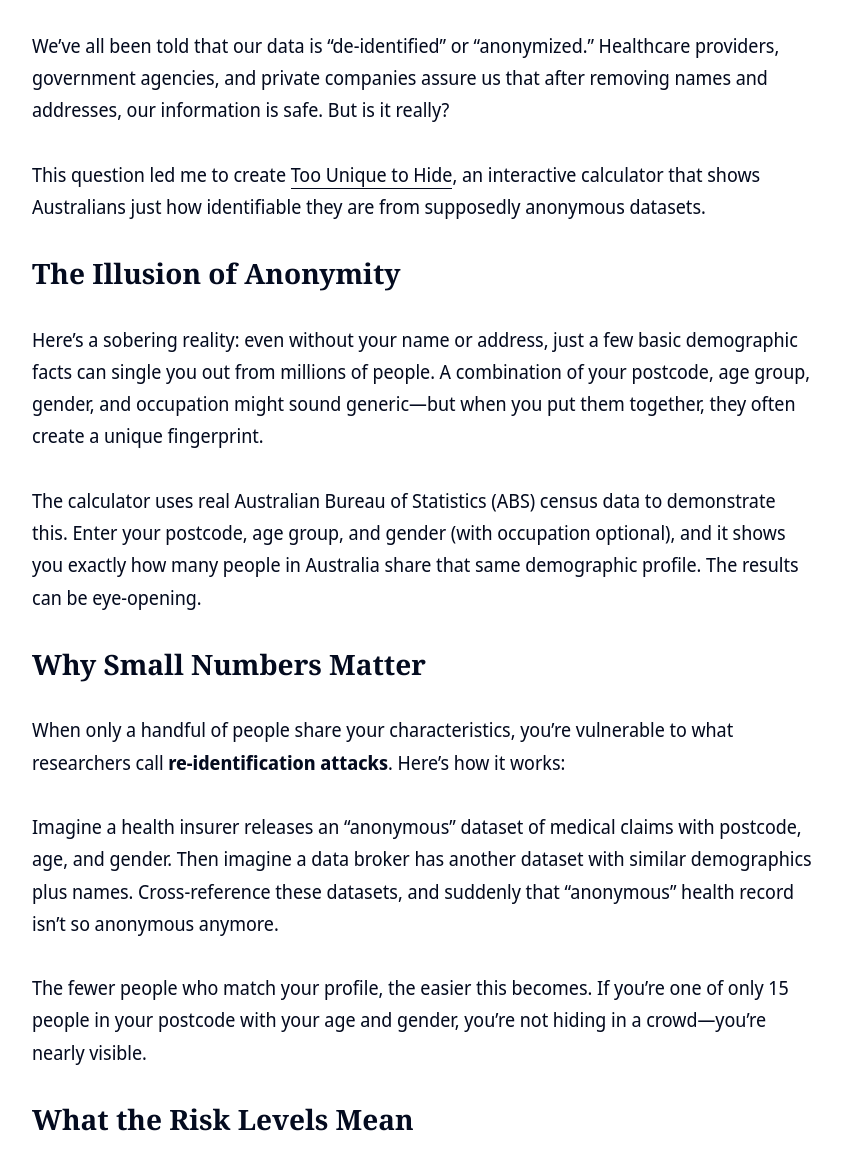
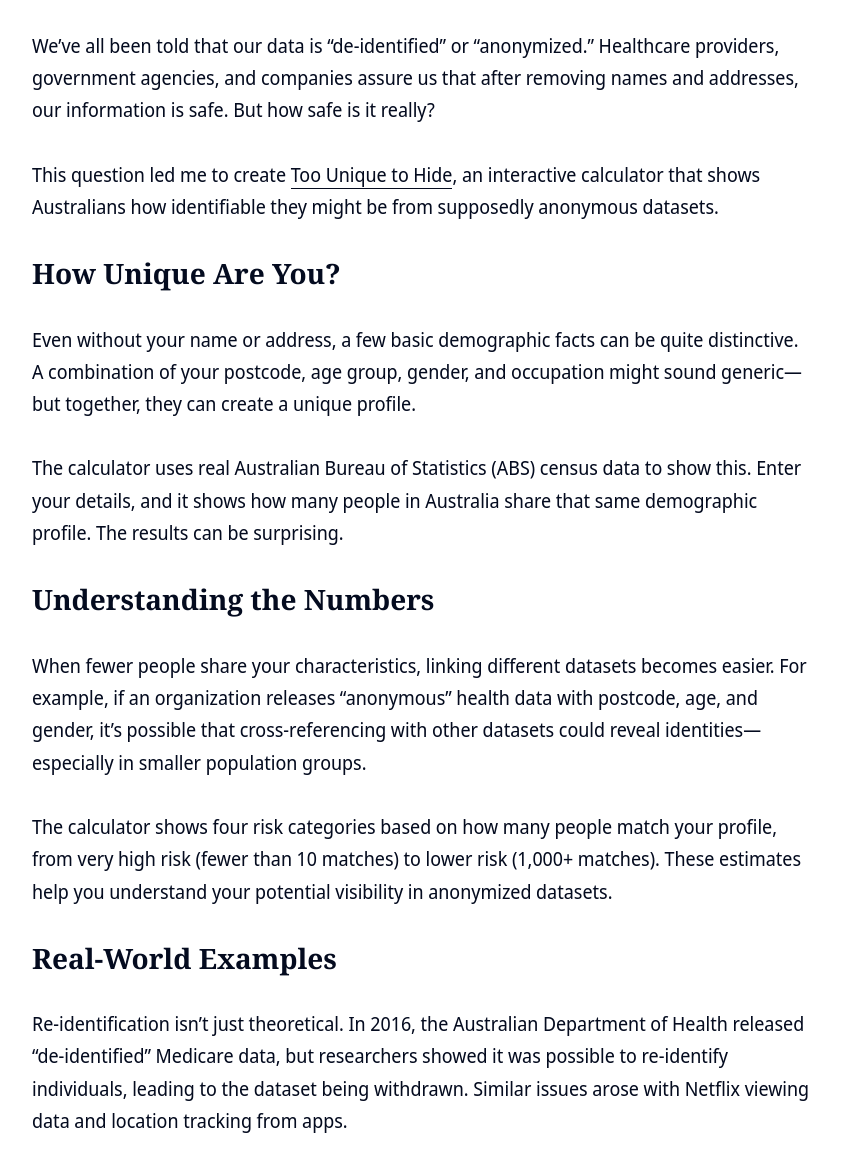
Before and after one commit to mitchelllisle/mitchelllisle.github.io, a Jekyll site: the page built from _posts/2024-12-24-too-unique-to-hide.md, in a window 1280 px wide and 1400 px high, scrolled down 895 px. Shown: the part 227-1399 px from the top of the window, without its empty margins (218-1060 px from the left). Built offline with Jekyll 4.4.1, drawn with Linux system fonts in a browser that asks for light colours; nearby versions of some CDN libraries; some of the changed text lies outside the part shown.

Commit message:
Update blog post: soften language, shorten content, fix image path

```diff
--- a/_posts/2024-12-24-too-unique-to-hide.md
+++ b/_posts/2024-12-24-too-unique-to-hide.md
@@ -4,96 +4,60 @@ title: "Too Unique to Hide: Understanding Re-identification Risk in Australia"
 description: A new tool that reveals how easily you can be identified from "anonymous" data
 date: 2024-12-24 10:00:00 +0000
 author: mitchell
-image: '/images/too-unique-hero.jpg'
+image: '/images/too-unique-to-hide.jpg'
 tags: [privacy, data, security, australia]
 tags_color: '#2563eb'
 ---
 
-We've all been told that our data is "de-identified" or "anonymized." Healthcare providers, government agencies, and private companies assure us that after removing names and addresses, our information is safe. But is it really?
+We've all been told that our data is "de-identified" or "anonymized." Healthcare providers, government agencies, and companies assure us that after removing names and addresses, our information is safe. But how safe is it really?
 
-This question led me to create [Too Unique to Hide](https://mitchelllisle.github.io/too-unique-to-hide-aus/), an interactive calculator that shows Australians just how identifiable they are from supposedly anonymous datasets.
+This question led me to create [Too Unique to Hide](https://mitchelllisle.github.io/too-unique-to-hide-aus/), an interactive calculator that shows Australians how identifiable they might be from supposedly anonymous datasets.
 
-## The Illusion of Anonymity
+## How Unique Are You?
 
-Here's a sobering reality: even without your name or address, just a few basic demographic facts can single you out from millions of people. A combination of your postcode, age group, gender, and occupation might sound generic—but when you put them together, they often create a unique fingerprint.
+Even without your name or address, a few basic demographic facts can be quite distinctive. A combination of your postcode, age group, gender, and occupation might sound generic—but together, they can create a unique profile.
 
-The calculator uses real Australian Bureau of Statistics (ABS) census data to demonstrate this. Enter your postcode, age group, and gender (with occupation optional), and it shows you exactly how many people in Australia share that same demographic profile. The results can be eye-opening.
+The calculator uses real Australian Bureau of Statistics (ABS) census data to show this. Enter your details, and it shows how many people in Australia share that same demographic profile. The results can be surprising.
 
-## Why Small Numbers Matter
+## Understanding the Numbers
 
-When only a handful of people share your characteristics, you're vulnerable to what researchers call **re-identification attacks**. Here's how it works:
+When fewer people share your characteristics, linking different datasets becomes easier. For example, if an organization releases "anonymous" health data with postcode, age, and gender, it's possible that cross-referencing with other datasets could reveal identities—especially in smaller population groups.
 
-Imagine a health insurer releases an "anonymous" dataset of medical claims with postcode, age, and gender. Then imagine a data broker has another dataset with similar demographics plus names. Cross-reference these datasets, and suddenly that "anonymous" health record isn't so anonymous anymore.
+The calculator shows four risk categories based on how many people match your profile, from very high risk (fewer than 10 matches) to lower risk (1,000+ matches). These estimates help you understand your potential visibility in anonymized datasets.
 
-The fewer people who match your profile, the easier this becomes. If you're one of only 15 people in your postcode with your age and gender, you're not hiding in a crowd—you're nearly visible.
+## Real-World Examples
 
-## What the Risk Levels Mean
+Re-identification isn't just theoretical. In 2016, the Australian Department of Health released "de-identified" Medicare data, but researchers showed it was possible to re-identify individuals, leading to the dataset being withdrawn. Similar issues arose with Netflix viewing data and location tracking from apps.
 
-The calculator classifies re-identification risk into four categories:
-
-- **Very High Risk** (fewer than 10 matches): You're highly vulnerable. Just one or two additional data points could uniquely identify you.
-- **High Risk** (10-99 matches): Your anonymity set is small. Linking datasets could single you out with minimal effort.
-- **Moderate Risk** (100-999 matches): You have some protection, but sophisticated data matching could still identify you.
-- **Lower Risk** (1,000+ matches): You're better protected by the crowd, though combining multiple datasets could still be revealing.
-
-## Why This Matters
-
-This isn't just a theoretical concern. Re-identification has real-world consequences:
-
-- In 2016, the Australian Department of Health released "de-identified" Medicare and pharmaceutical benefits data. Within days, researchers demonstrated they could re-identify individuals, leading to the data being removed.
-
-- When Netflix released "anonymous" viewing histories for a competition, researchers successfully re-identified users by cross-referencing with public IMDB ratings.
-
-- "Anonymous" location data from smartphone apps has been used to track individuals' movements, including visits to sensitive locations like medical clinics or places of worship.
-
-The problem isn't just malicious actors—it's also well-meaning organizations that underestimate re-identification risks when sharing data for research or commercial purposes.
+Most often, this isn't about bad actors—it's organizations not fully appreciating how unique demographic combinations can be when sharing data for legitimate research or policy purposes.
 
 ## The Combination Effect
 
-What makes this particularly insidious is that each characteristic on its own seems harmless. Millions of Australians share your age group. Millions share your postcode. But **combine** them with gender, add occupation, and suddenly you're in a much smaller group.
-
-This is why the visualization in the calculator matters. It shows not just your overall risk, but breaks down how rare you are for each individual attribute. You might be common in your postcode but rare in your occupation—and that combination is what matters.
+Each demographic factor on its own is common. Millions share your age group or postcode. But combine them with gender and occupation, and you're often in a much smaller group. The calculator visualizes this, showing how rare you are for each attribute individually and combined.
 
 ## What You Can Do
 
-Understanding your re-identification risk is the first step. Here are some practical takeaways:
+Understanding your profile is a useful first step:
 
-1. **Be cautious with surveys and forms** that collect detailed demographics, especially if they also ask for your postcode. Even "anonymous" surveys can be linked.
+1. **Be mindful with surveys** that collect detailed demographics along with postcodes
+2. **Think about combinations** when sharing information across multiple platforms
+3. **Ask questions** when organizations claim data is anonymous—what demographics remain?
+4. **Support privacy protections** that go beyond simple de-identification
 
-2. **Think about data combinations**. A single dataset might not identify you, but three datasets with partial overlaps can be devastating.
+## Building the Tool
 
-3. **Support strong privacy protections**. Australia's Privacy Principles are a good start, but we need stronger safeguards for how organizations can use and share demographic data.
+I built this using Observable Framework and real ABS census data, inspired by research from Imperial College London. All calculations happen in your browser—nothing you enter is collected or transmitted.
 
-4. **Question "de-identification" claims**. When organizations say data is anonymous, ask: What demographics remain? Could this be linked with other datasets?
+The goal is education, not alarm. Many Australians don't realize how distinctive basic demographics can be. This tool makes that concept tangible.
 
-## Building the Calculator
+## Looking Forward
 
-I built this tool using Observable Framework and real ABS census data, adapting the concept from research by Imperial College London. All calculations happen locally in your browser—I don't collect, store, or transmit any information you enter.
+Data sharing for research and policy is valuable, and we shouldn't stop it. But we do need better approaches. This includes being realistic about de-identification limits, using stronger privacy techniques like differential privacy, and being thoughtful about what demographic detail gets shared.
 
-The goal isn't to scare people, but to educate. Most Australians have no idea how identifiable they are from basic demographics. This calculator makes that risk tangible and personal.
-
-## The Bigger Picture
-
-As we move toward more data sharing—for research, policy-making, and commercial purposes—we need to be honest about the limits of de-identification. "Anonymous" data often isn't, and pretending otherwise puts people at risk.
-
-Some areas of Australia, particularly rural and regional areas with smaller populations, face even higher risks. If you're the only person of your age and gender in a small postcode, your "anonymous" health records might as well have your name attached.
-
-The solution isn't to stop using data—data-driven research and policy are valuable. But we need to:
-- Be honest about re-identification risks
-- Use stronger privacy-preserving techniques (like differential privacy)
-- Limit the demographic detail in shared datasets
-- Enforce penalties for re-identification attempts
-
-## Try It Yourself
-
-I encourage you to visit [Too Unique to Hide](https://mitchelllisle.github.io/too-unique-to-hide-aus/) and see where you stand. The results might surprise you.
-
-Whether you're someone who's "one in a million" or one of thousands with your profile, understanding your re-identification risk is crucial in an era where our data is constantly collected, shared, and analyzed.
-
-The next time someone tells you your data is "anonymous," you'll know to ask: how anonymous, really?
+Try the calculator at [Too Unique to Hide](https://mitchelllisle.github.io/too-unique-to-hide-aus/) and see where you stand. Whether you're one in thousands or more unique, understanding your demographic fingerprint is worth knowing in our data-driven world.
 
 ---
 
 *Try the calculator: [Too Unique to Hide - Australian Edition](https://mitchelllisle.github.io/too-unique-to-hide-aus/)*
 
-*Learn more about Australian data privacy: [Office of the Australian Information Commissioner](https://www.oaic.gov.au/)*
+*Learn more: [Office of the Australian Information Commissioner](https://www.oaic.gov.au/)*
```
